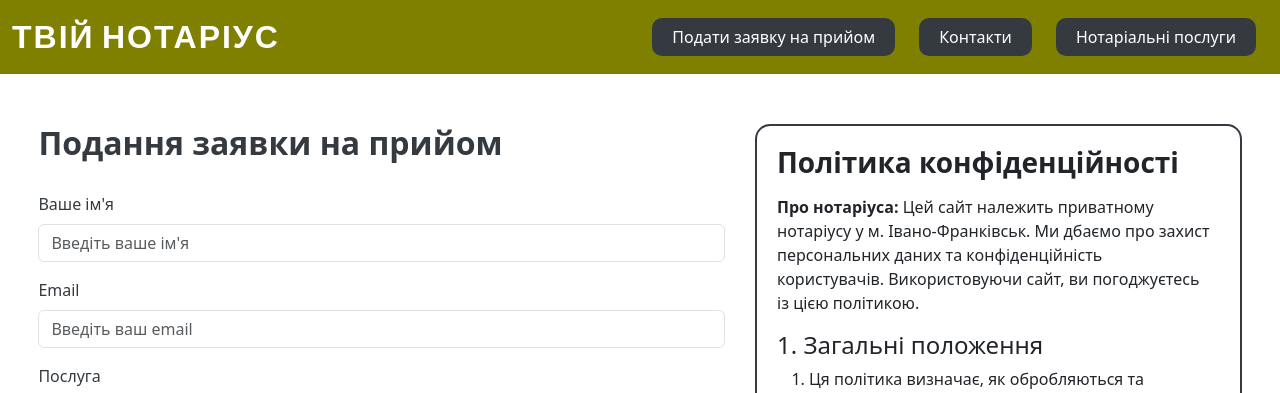
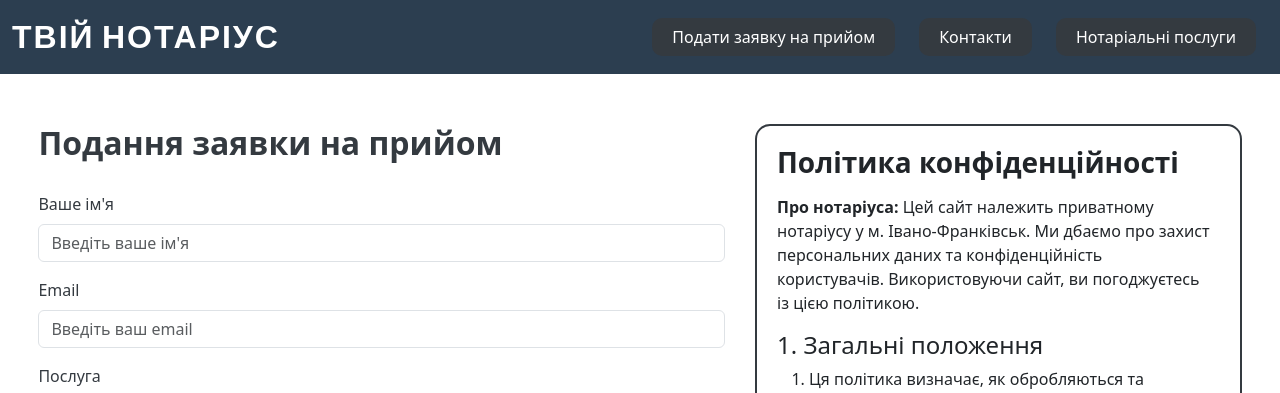
Before and after one commit to ZakharchenkoStanislavIvanovich/DiplomnaZakharchenko, a Flask app: page /appointments/book in a window 1280 px wide. Shown: the top 393 px of the page. Run offline with Flask 3, Linux system fonts and the light colour scheme; data that the repository does not hold is empty.

Commit message:
Тестова зміна навбару на темно-сірий колір

```diff
--- a/app/templates/base.html
+++ b/app/templates/base.html
@@ -6,13 +6,13 @@
   <title>{% block title %}Нотаріус{% endblock %}</title>
   <link href="https://cdn.jsdelivr.net/npm/bootstrap@5.3.2/dist/css/bootstrap.min.css" rel="stylesheet">
   <style>
+    .navbar {
+      background-color: #2c3e50 !important;
+    }
+
     /* .navbar {
-      background-color: #2c3e50 !important;
+      background-color: #808000 !important;
     } */
-
-    .navbar {
-      background-color: #808000 !important;
-    }
 
     .navbar-brand {
       font-family: 'Poppins', sans-serif;
```
